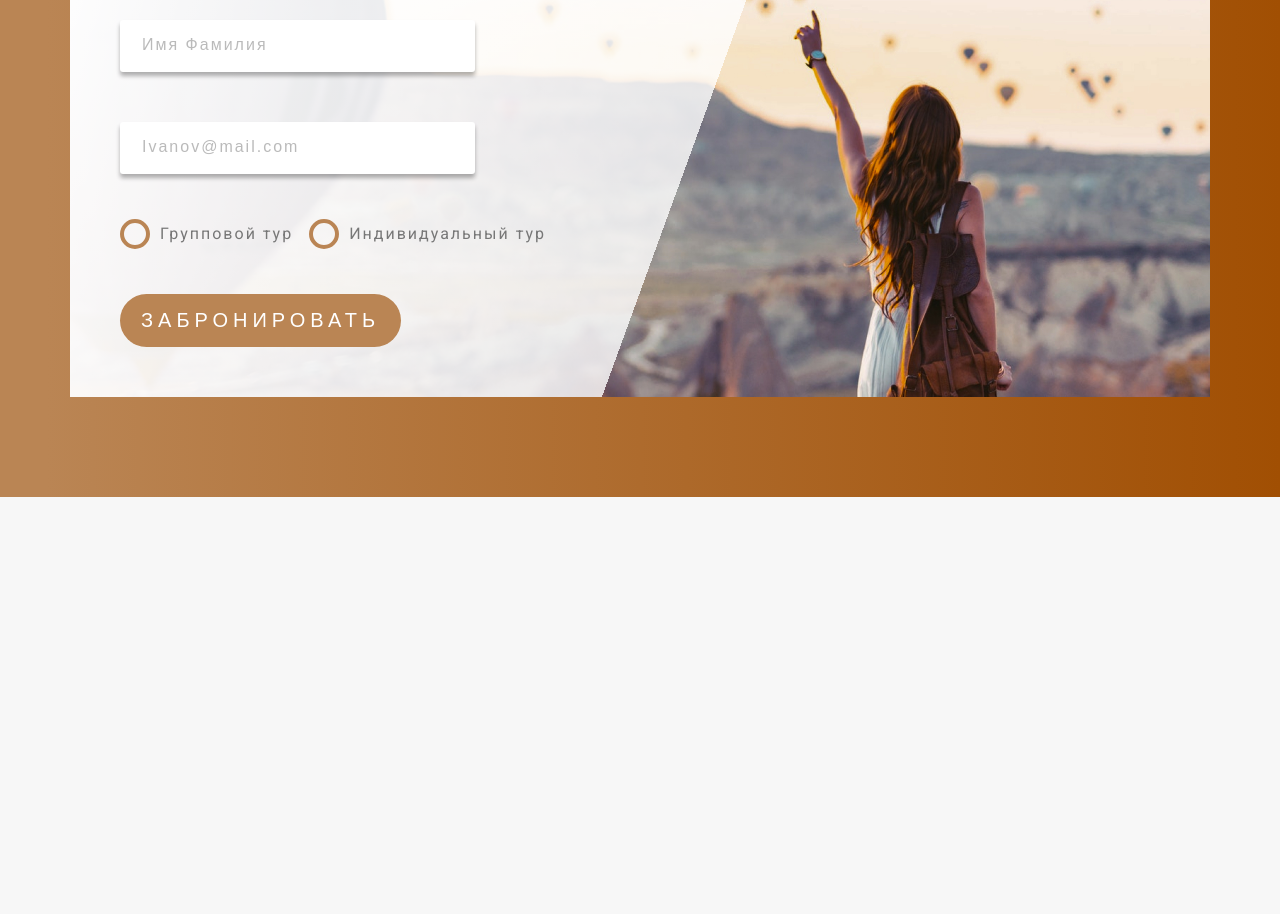
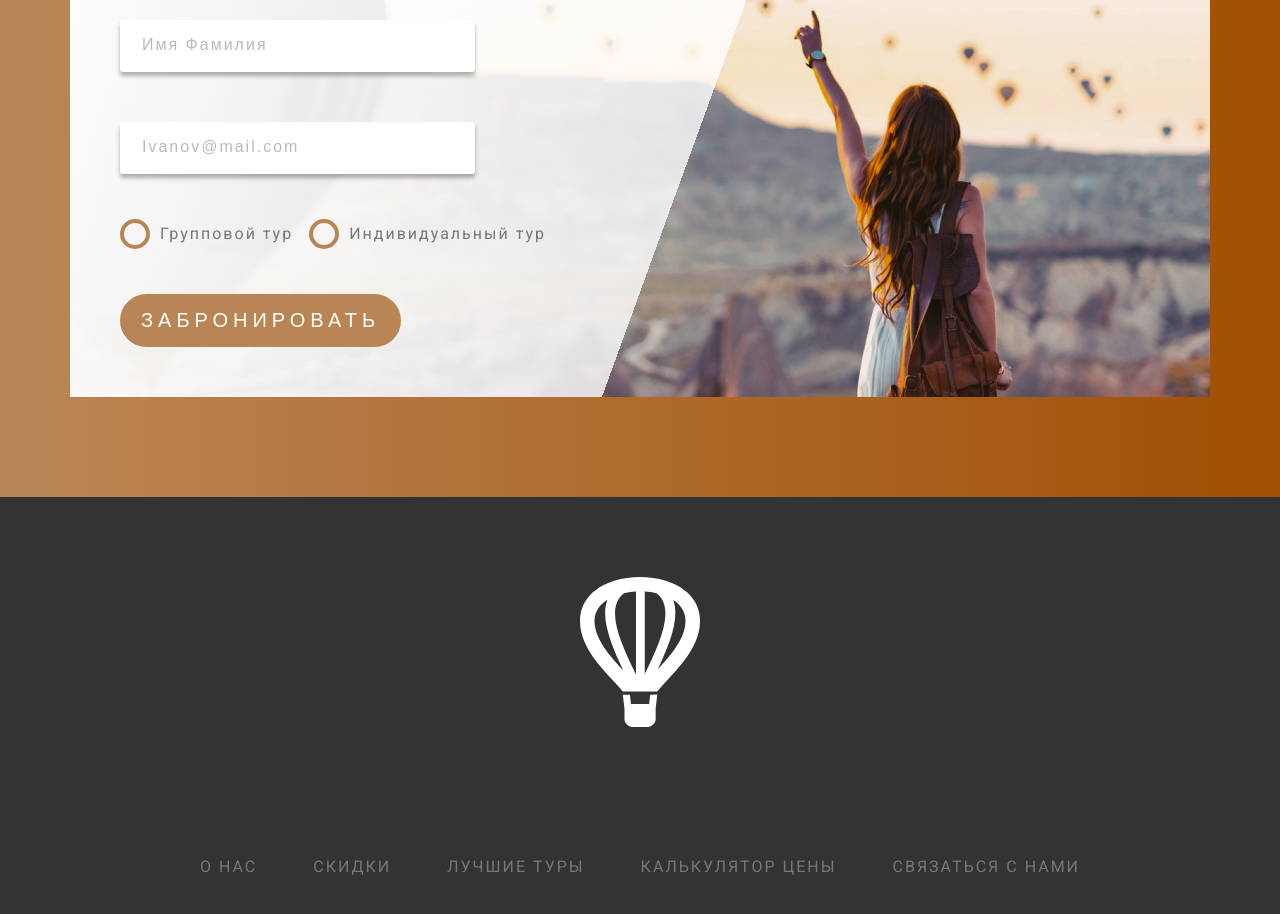
Before and after one commit to Shapovalov-Dmitriy/ballons, a plain HTML site: page index.html in a window 1280 px wide. Shown: the part 4738-5652 px from the top of the page. Before the commit the page ends 5235 px from the top, so only its background shows below. Drawn offline with Linux system fonts and the light colour scheme; files whose address does not match are found by name.

Commit message:
add footer

```diff
--- a/index.html
+++ b/index.html
@@ -287,7 +287,30 @@
   </main>
   <footer class="footer">
     <div class="container">
-
+      <div class="row">
+        <a class="footer__logo" href="#">
+          <img class="footer__logo-img" src="icons/Icon-logo.svg" alt="">
+        </a>
+      </div>
+      <div class="row">
+        <ul class="footer__list">
+          <li>
+            <a href="#">О НАС</a>
+          </li>
+          <li>
+            <a href="#">СКИДКИ</a>
+          </li>
+          <li>
+            <a href="#">ЛУЧШИЕ ТУРЫ</a>
+          </li>
+          <li>
+            <a href="#">КАЛЬКУЛЯТОР ЦЕНЫ</a>
+          </li>
+          <li>
+            <a href="#">СВЯЗАТЬСЯ С НАМИ</a>
+          </li>
+        </ul>
+      </div>
     </div>
   </footer>
 </body>
--- /dev/null
+++ b/sass/block/_footer.sass
@@ -0,0 +1,27 @@
+.footer
+  background-color: #333
+  padding: 8rem 0
+  &__logo
+
+  &__logo-img
+    display: block
+    margin: 0 auto
+    width: 12rem
+    margin-bottom: 5rem
+
+  &__list
+    text-align: center
+    li
+      display: inline-block
+      &:not(:last-child)
+        margin-right: 5rem
+
+    a
+      display: inline-block
+      transition: all .3s
+      @include font($color-grey, 1.6rem, $font-weight-400)
+      &:hover
+        color: $color-brown-light
+        transform: rotate(5deg) scale(1.1)
+      &:active
+        transform: scale(0.8)
--- a/sass/style.sass
+++ b/sass/style.sass
@@ -11,7 +11,8 @@
 @import 'block/adventure'
 @import 'block/tour'
 @import 'block/feedBack'
-@import 'block/_to-book'
+@import 'block/to-book'
+@import 'block/footer'
 
 @import 'elements/animations'
 @import 'elements/buttons'
```
Also changed, not shown: css/style.css, css/style.min.css, 1 other file.
